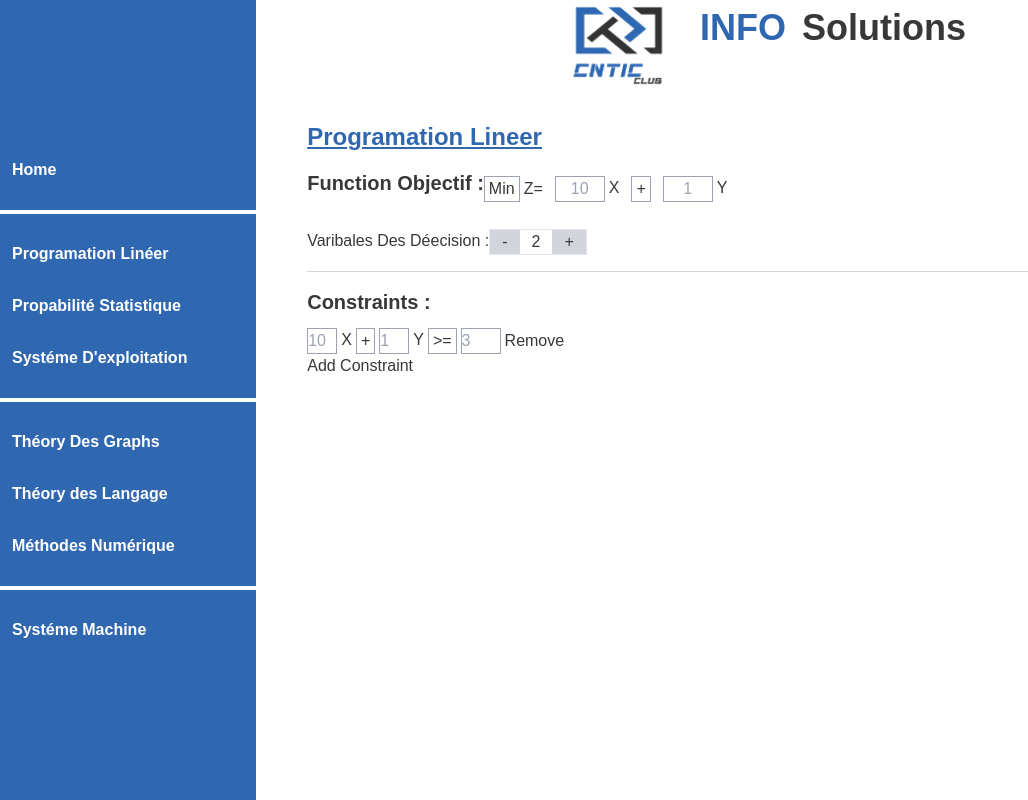
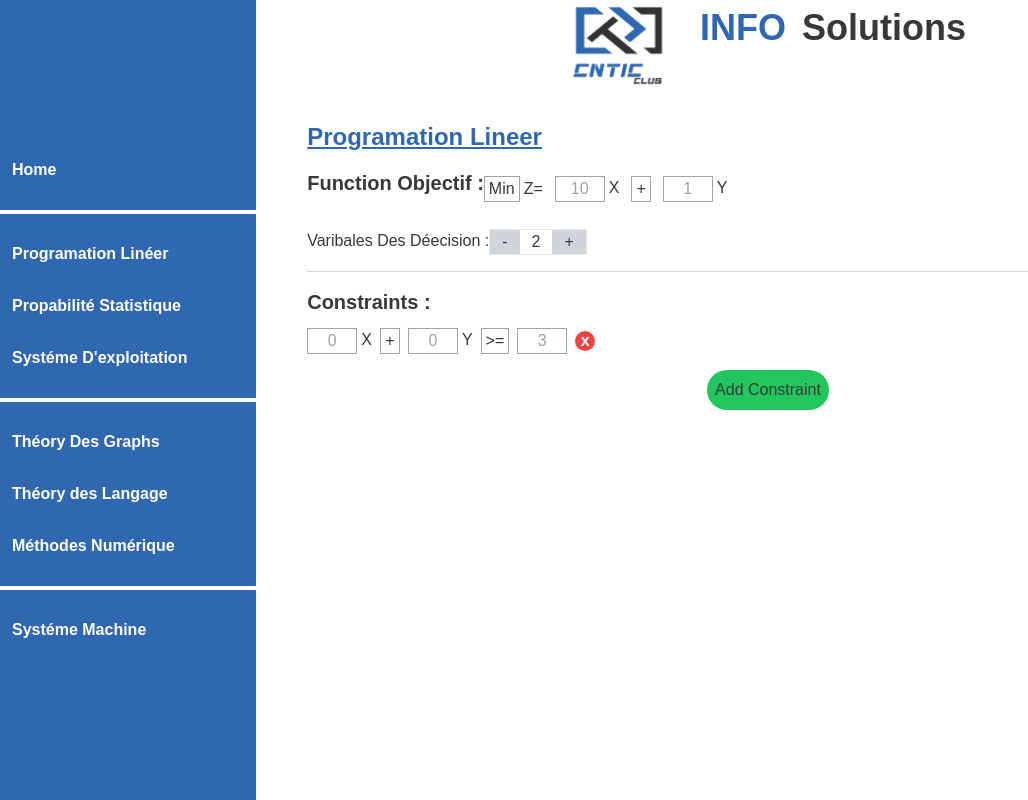
Before and after one commit to imadbenmadi/InfoSolutions, a React (Vite) app: page /PL in a window 1280 px wide. Both pictures are taken after typing "Sample", "Sample" into the empty fields and a click on the button "Add Constraint". Shown: the whole page, without its empty margins (0-1028 px from the left). Built offline with nearby package versions, Linux system fonts and the light colour scheme.

Commit message:
fixing containt Component

```diff
--- a/src/App.jsx
+++ b/src/App.jsx
@@ -4,7 +4,7 @@ import Header from "./Components/Header";
 import { Outlet } from "react-router";
 export default function App() {
     return (
-        <div className="relative h-[100vh] max-h-[100vh] w-[100vw] overflow-hidden  ">
+        <div className="relative h-[100vh] max-h-[100vh] w-[100vw]   ">
             <div className=" md:flex">
                 <div className=" md:flex-[20%] ">
                     <MenuBar />
--- a/src/Components/PL Components/Containts.jsx
+++ b/src/Components/PL Components/Containts.jsx
@@ -5,10 +5,6 @@ export default function Containts() {
     const { Contraints, SetConstraints } = usePLContext();
 
     const [constraints, setConstraints] = useState([]);
-    const [selectOpen, setSelectOpen] = useState({
-        PlusMinus: false,
-        Operatore: false,
-    });
 
     const handleAddConstraint = () => {
         const newConstraint = {
@@ -40,97 +36,90 @@ export default function Containts() {
         ]);
     };
 
-    const toggleSelect = (selectName, index) => {
-        setSelectOpen((prev) => ({
-            ...prev,
-            [selectName]: !prev[selectName],
-        }));
+    const toggleSelect = (field, index) => {
+        const updatedConstraints = [...constraints];
 
-        // Add logic to toggle between options without showing a dropdown menu
-        const updatedConstraints = [...constraints];
-        const currentValue = updatedConstraints[index][selectName];
-        const newValue =
-            currentValue === "+" || currentValue === "-"
-                ? currentValue === "+"
+        // Toggle between options
+        updatedConstraints[index][field] =
+            updatedConstraints[index][field] === "+"
                 ? "-"
-                    : "+"
-                : currentValue === ">="
+                : updatedConstraints[index][field] === "-"
+                ? "+"
+                : updatedConstraints[index][field] === ">="
                 ? "<="
                 : ">=";
 
-        updatedConstraints[index] = {
-            ...updatedConstraints[index],
-            [selectName]: newValue,
-        };
-
         setConstraints(updatedConstraints);
-        // Update the constraints array in the context
         SetConstraints(updatedConstraints);
     };
 
     const handleInputChange = (index, field, value) => {
-    // Input validation condition
         if (/^-?\d*\.?\d*$/.test(value) || value === "") {
-        // Update the specific field for the given constraint
             const updatedConstraints = [...constraints];
             updatedConstraints[index] = {
                 ...updatedConstraints[index],
                 [field]: value,
             };
-
-        // Update the local state with the modified constraints
             setConstraints(updatedConstraints);
-
-        // Update the constraints array in the context (global state)
             SetConstraints(updatedConstraints);
-    } else {
-        // Handle invalid input, perhaps show an error message or take appropriate action
-        console.error("Invalid input. Please enter a valid numeric value.");
         }
     };
 
-
     return (
+        <>
             <div>
                 <div className="text-xl font-semibold mb-3">Constraints :</div>
                 {constraints.map((constraint, index) => (
-                <div key={index} className="flex gap-1">
+                    <div key={index} className="flex items-center gap-2 mb-4">
+                        {/* a x */}
                         <div className="flex gap-1">
                             <input
-                            className="border border-gray-400 w-[30px]"
+                                className="border border-gray-400 w-[50px] text-center"
                                 type="text"
                                 id={`X-${index}`}
                                 name={`X-${index}`}
                                 value={constraint.X}
                                 onChange={(e) =>
-                                handleInputChange(index, "X", e.target.value)
+                                    handleInputChange(
+                                        index,
+                                        "X",
+                                        e.target.value
+                                    )
                                 }
-                            placeholder="10"
+                                placeholder="0"
                             />
                             <div>X</div>
                         </div>
+                        {/* Operatore + - */}
                         <div className="flex gap-1">
                             <div
                                 onClick={() => toggleSelect("PlusMinus", index)}
-                            className="border border-gray-400 px-1 cursor-pointer relative"
+                                className="border border-gray-400 text-center w-[20px]  cursor-pointer relative"
                             >
                                 {constraint.PlusMinus}
                             </div>
                         </div>
+                        {/* a y */}
                         <div className="flex gap-1">
                             <input
-                            className="border border-gray-400 w-[30px]"
+                                className="border border-gray-400  w-[50px] text-center"
                                 type="text"
                                 id={`Y-${index}`}
                                 name={`Y-${index}`}
                                 value={constraint.Y}
                                 onChange={(e) =>
-                                handleInputChange(index, "Y", e.target.value)
+                                    handleInputChange(
+                                        index,
+                                        "Y",
+                                        e.target.value
+                                    )
                                 }
-                            placeholder="1"
+                                placeholder="0"
                             />
                             <div>Y</div>
                         </div>
+
+                        {/* Operatore >= <= */}
                         <div className="flex gap-1">
                             <div
                                 onClick={() => toggleSelect("Operatore", index)}
@@ -139,9 +128,10 @@ export default function Containts() {
                                 {constraint.Operatore}
                             </div>
                         </div>
+                        {/* input value */}
                         <div>
                             <input
-                            className="border border-gray-400 w-[40px]"
+                                className="border border-gray-400 w-[50px] text-center"
                                 type="text"
                                 id={`Value-${index}`}
                                 name={`Value-${index}`}
@@ -156,12 +146,25 @@ export default function Containts() {
                                 placeholder="3"
                             />
                         </div>
-                    <button onClick={() => handleRemoveConstraint(index)}>
-                        Remove
+                        <button
+                            className="w-[20px] h-[20px] bg-red-500 flex justify-center
+                        items-center text-white font-bold rounded-full"
+                            onClick={() => handleRemoveConstraint(index)}
+                        >
+                            x
                         </button>
                     </div>
                 ))}
-            <button onClick={handleAddConstraint}>Add Constraint</button>
             </div>
+            {/* Add Containt btn */}
+            <div className="m-auto w-fit">
+                <button
+                    className=" bg-green-500 p-2 rounded-3xl "
+                    onClick={handleAddConstraint}
+                >
+                    Add Constraint
+                </button>
+            </div>
+        </>
     );
 }
```
Lines whose indentation alone changed are shown as unchanged.
